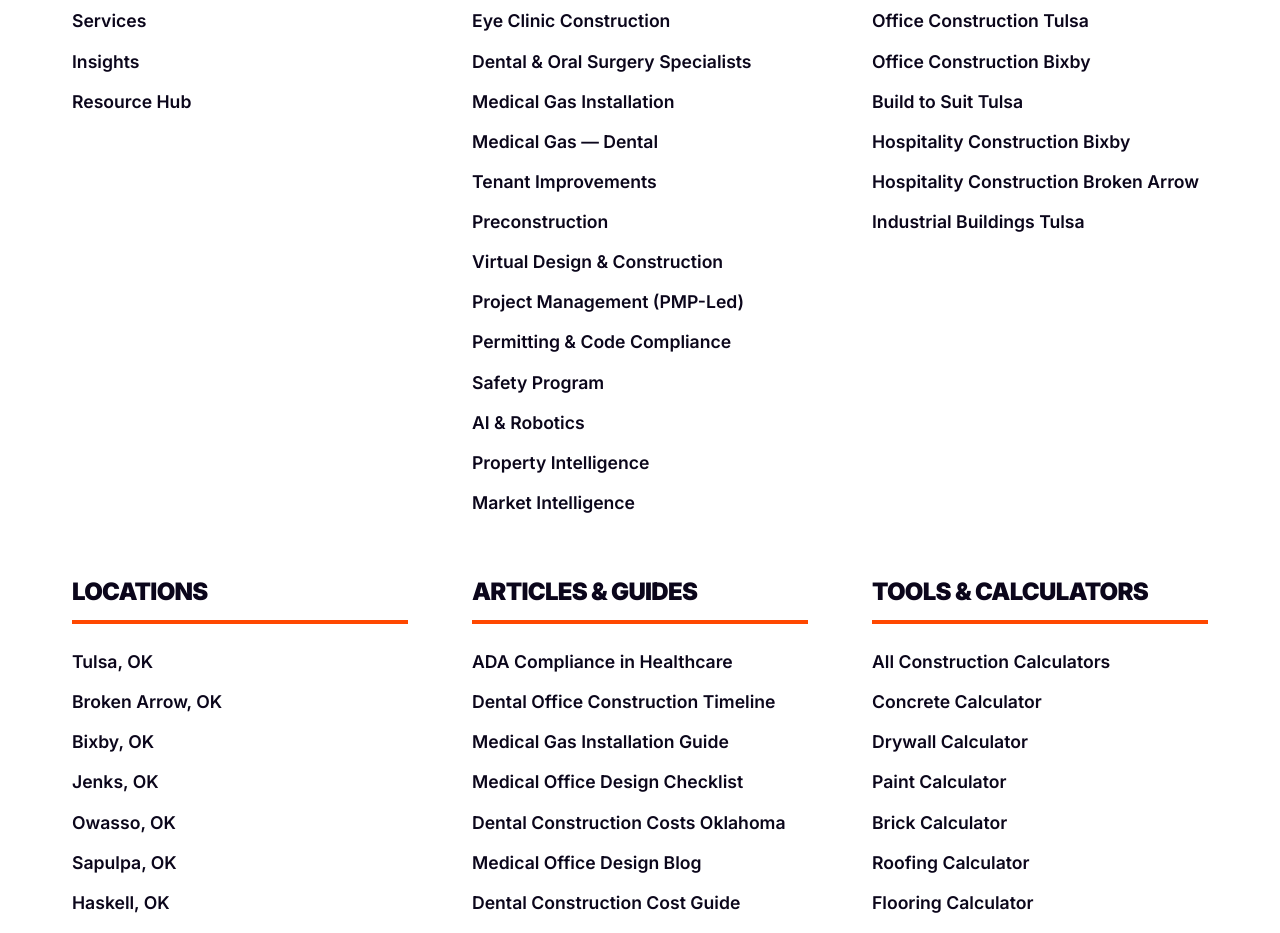
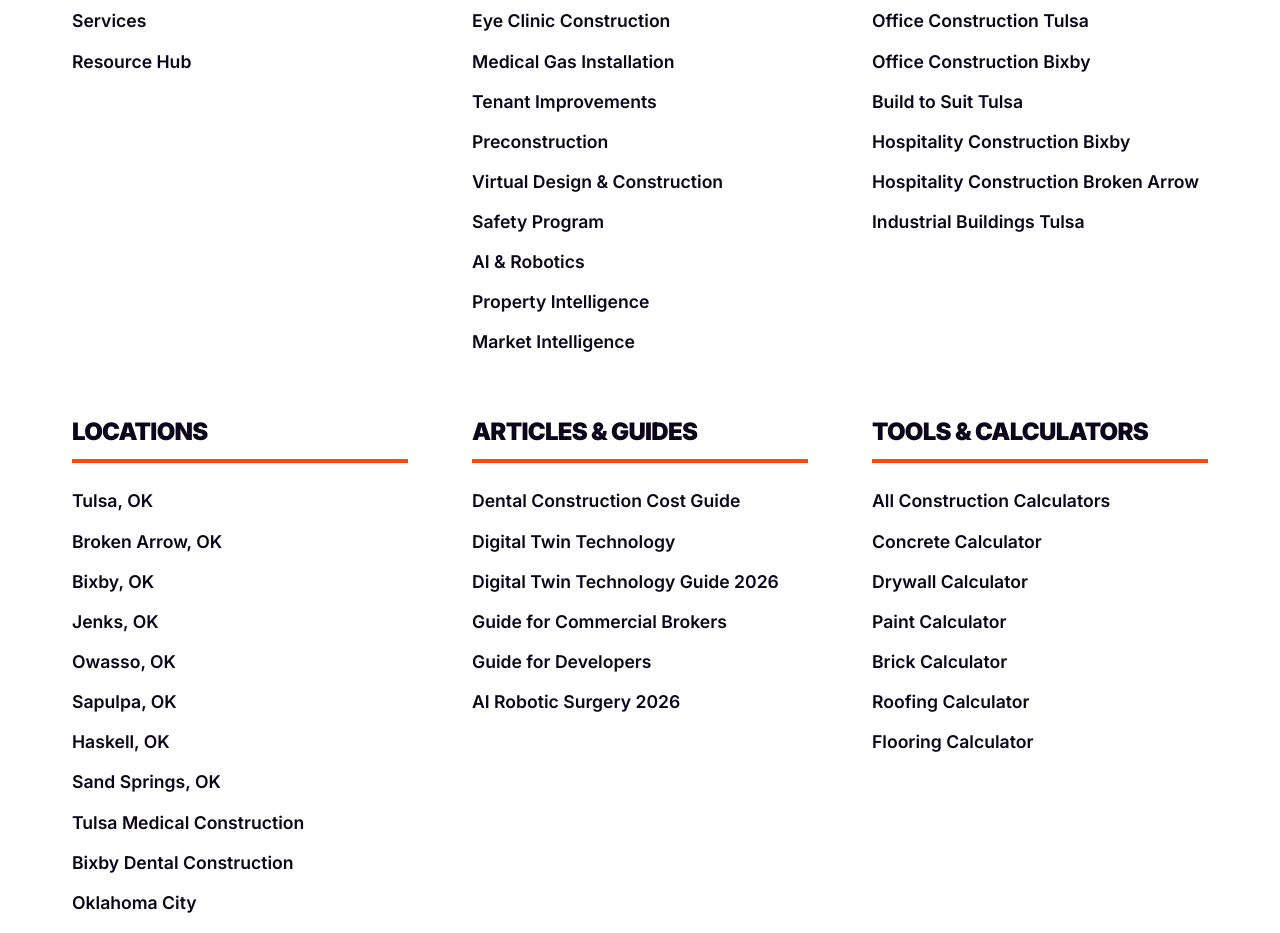
Before and after one commit to UDGOK/udgnew-next, a Next.js app: page /sitemap-page in a window 1280 px wide. Shown: the part 940-1873 px from the top of the page. Built offline with nearby package versions, Linux system fonts and the light colour scheme.

Commit message:
Remove 14 dead sitemap entries (no page.tsx): insights, medical-gas-installation-dental, project-management-pmp-led, permitting-and-code-compliance, dental-oral-surgery-construction-specialists, 4 article-*, 2 blog-*, dental-construction-insights, 2 faq-* pages

```diff
--- a/app/sitemap-page/page.tsx
+++ b/app/sitemap-page/page.tsx
@@ -15,7 +15,7 @@ const sitemapData = [
       { t: "Contact", h: "/contact" },
       { t: "Projects", h: "/projects" },
       { t: "Services", h: "/services" },
-      { t: "Insights", h: "/insights" },
+
       { t: "Resource Hub", h: "/resources" },
     ]
   },
@@ -27,14 +27,10 @@ const sitemapData = [
       { t: "Dental Office Construction", h: "/dental-office-construction-tulsa" },
       { t: "Oral Surgery Centers", h: "/oral-surgeon-office-construction-tulsa" },
       { t: "Eye Clinic Construction", h: "/eye-clinic-construction-tulsa" },
-      { t: "Dental & Oral Surgery Specialists", h: "/dental-oral-surgery-construction-specialists" },
       { t: "Medical Gas Installation", h: "/medical-gas-installation" },
-      { t: "Medical Gas — Dental", h: "/medical-gas-installation-dental" },
       { t: "Tenant Improvements", h: "/tenant-improvements" },
       { t: "Preconstruction", h: "/preconstruction" },
       { t: "Virtual Design & Construction", h: "/virtual-design-construction" },
-      { t: "Project Management (PMP-Led)", h: "/project-management-pmp-led" },
-      { t: "Permitting & Code Compliance", h: "/permitting-and-code-compliance" },
       { t: "Safety Program", h: "/safety-program" },
       { t: "AI & Robotics", h: "/ai-robotics" },
       { t: "Property Intelligence", h: "/property-intelligence" },
@@ -76,18 +72,9 @@ const sitemapData = [
   {
     category: "Articles & Guides",
     links: [
-      { t: "ADA Compliance in Healthcare", h: "/article-ada-compliance-healthcare" },
-      { t: "Dental Office Construction Timeline", h: "/article-dental-office-construction-timeline" },
-      { t: "Medical Gas Installation Guide", h: "/article-medical-gas-installation-guide" },
-      { t: "Medical Office Design Checklist", h: "/article-medical-office-design-checklist" },
-      { t: "Dental Construction Costs Oklahoma", h: "/blog-dental-construction-costs-oklahoma" },
-      { t: "Medical Office Design Blog", h: "/blog-medical-office-design-checklist" },
       { t: "Dental Construction Cost Guide", h: "/dental-construction-costs" },
-      { t: "Dental Construction Insights", h: "/dental-construction-insights" },
       { t: "Digital Twin Technology", h: "/digital-twin-technology" },
       { t: "Digital Twin Technology Guide 2026", h: "/digital-twin-technology-guide-2026" },
-      { t: "Dental Office Construction FAQ", h: "/faq-dental-office-construction" },
-      { t: "Medical Office Construction FAQ", h: "/faq-medical-office-construction" },
       { t: "Guide for Commercial Brokers", h: "/guide-commercial-brokers" },
       { t: "Guide for Developers", h: "/guide-developers" },
       { t: "AI Robotic Surgery 2026", h: "/ai-robotic-surgery-2026" },
--- a/app/sitemap.ts
+++ b/app/sitemap.ts
@@ -12,7 +12,7 @@ export default function sitemap(): MetadataRoute.Sitemap {
     { url: `${base}/projects`, lastModified: now, changeFrequency: "weekly", priority: 0.9 },
     { url: `${base}/services`, lastModified: now, changeFrequency: "monthly", priority: 0.9 },
     { url: `${base}/resources`, lastModified: now, changeFrequency: "weekly", priority: 0.8 },
-    { url: `${base}/insights`, lastModified: now, changeFrequency: "weekly", priority: 0.8 },
+
   ];
 
   // ── Service Pages ──
@@ -23,12 +23,11 @@ export default function sitemap(): MetadataRoute.Sitemap {
     "oral-surgeon-office-construction-tulsa",
     "eye-clinic-construction-tulsa",
     "medical-gas-installation",
-    "medical-gas-installation-dental",
+
     "tenant-improvements",
     "preconstruction",
     "virtual-design-construction",
-    "project-management-pmp-led",
-    "permitting-and-code-compliance",
+
     "safety-program",
     "convenience-store-construction-tulsa",
     "shopping-center-construction-tulsa",
@@ -40,7 +39,7 @@ export default function sitemap(): MetadataRoute.Sitemap {
     "office-construction-tulsa",
     "build-to-suit-tulsa",
     "industrial-buildings-tulsa",
-    "dental-oral-surgery-construction-specialists",
+
     "ai-robotics",
     "property-intelligence",
     "market-intelligence",
@@ -74,18 +73,9 @@ export default function sitemap(): MetadataRoute.Sitemap {
 
   // ── Articles & Knowledge Hub ──
   const articles = [
-    "article-ada-compliance-healthcare",
-    "article-dental-office-construction-timeline",
-    "article-medical-gas-installation-guide",
-    "article-medical-office-design-checklist",
-    "blog-dental-construction-costs-oklahoma",
-    "blog-medical-office-design-checklist",
     "dental-construction-costs",
-    "dental-construction-insights",
     "digital-twin-technology",
     "digital-twin-technology-guide-2026",
-    "faq-dental-office-construction",
-    "faq-medical-office-construction",
     "guide-commercial-brokers",
     "guide-developers",
     "ai-robotic-surgery-2026",
```
